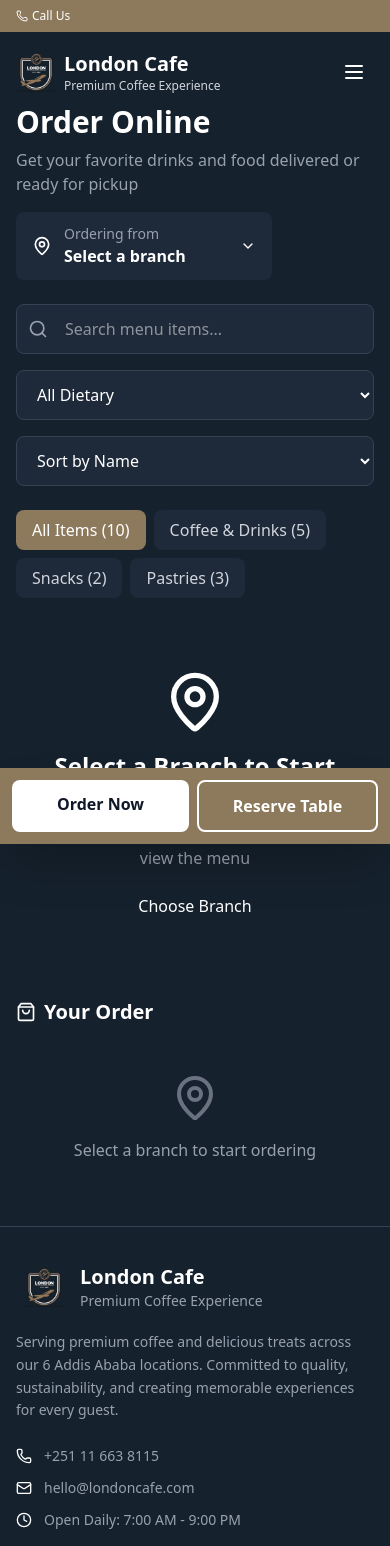
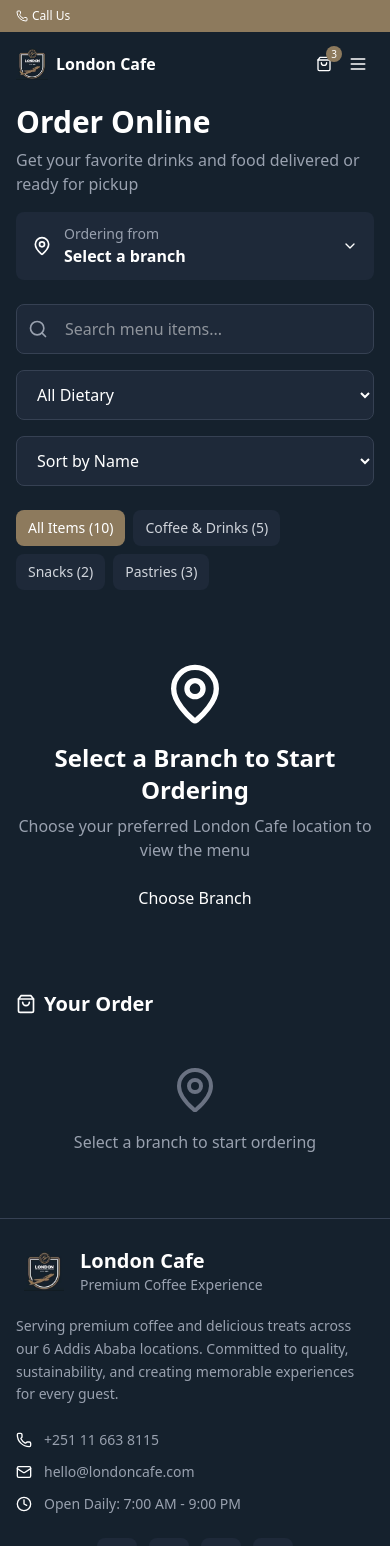
Before and after one commit to Ethiopia-Tech-Group/london-cafe, a Next.js app: page /ordering in a window 390 px wide. Shown: the top 1546 px of the page. Built offline with nearby package versions, Linux system fonts and the light colour scheme.

Commit message:
fix: header

```diff
--- a/app/ordering/ClientOrdering.tsx
+++ b/app/ordering/ClientOrdering.tsx
@@ -433,24 +433,24 @@ export default function ClientOrdering() {
             </div>
 
             {/* Branch Selector */}
-            <div className="relative">
+            <div className="relative w-full lg:w-auto">
               <button
                 onClick={() => setIsBranchSelectorOpen(!isBranchSelectorOpen)}
-                className="bg-gray-800 hover:bg-gray-700 text-white px-4 py-3 rounded-lg flex items-center space-x-3 transition-colors min-w-64"
+                className="w-full bg-gray-800 hover:bg-gray-700 text-white px-4 py-3 rounded-lg flex items-center space-x-3 transition-colors lg:min-w-64"
               >
-                <MapPin className="h-5 w-5 text-primary" />
-                <div className="text-left flex-1">
+                <MapPin className="h-5 w-5 text-primary flex-shrink-0" />
+                <div className="text-left flex-1 min-w-0">
                   <div className="text-sm text-gray-400">Ordering from</div>
-                  <div className="font-semibold">
+                  <div className="font-semibold truncate">
                     {selectedBranch ? selectedBranch.name : 'Select a branch'}
                   </div>
                 </div>
-                <ChevronDown className={`h-4 w-4 transition-transform ${isBranchSelectorOpen ? 'rotate-180' : ''}`} />
+                <ChevronDown className={`h-4 w-4 transition-transform flex-shrink-0 ${isBranchSelectorOpen ? 'rotate-180' : ''}`} />
               </button>
 
               {/* Branch Dropdown */}
               {isBranchSelectorOpen && (
-                <div className="absolute top-full right-0 mt-2 w-80 bg-secondary border border-gray-700 rounded-lg shadow-2xl z-50">
+                <div className="absolute top-full left-0 right-0 lg:right-0 lg:left-auto mt-2 w-full lg:w-96 bg-secondary border border-gray-700 rounded-lg shadow-2xl z-50">
                   <div className="p-4">
                     <div className="flex justify-between items-center mb-4">
                       <h3 className="text-white font-semibold">Select Branch</h3>
@@ -462,7 +462,7 @@ export default function ClientOrdering() {
                       </button>
                     </div>
 
-                    <div className="space-y-2 max-h-60 overflow-y-auto">
+                    <div className="space-y-2 max-h-96 overflow-y-auto">
                       {branches.map(branch => (
                         <div
                           key={branch.id}
@@ -480,18 +480,18 @@ export default function ClientOrdering() {
                           }}
                         >
                           <div className="flex justify-between items-start mb-2">
-                            <h4 className="text-white font-semibold">{branch.name}</h4>
+                            <h4 className="text-white font-semibold text-sm">{branch.name}</h4>
                             {branch.popular && (
-                              <span className="bg-primary text-white text-xs px-2 py-1 rounded">Popular</span>
+                              <span className="bg-primary text-white text-xs px-2 py-1 rounded flex-shrink-0">Popular</span>
                             )}
                           </div>
-                          <div className="text-gray-400 text-sm space-y-1">
+                          <div className="text-gray-400 text-xs sm:text-sm space-y-1">
                             <div className="flex items-center space-x-2">
-                              <MapPin className="h-3 w-3" />
-                              <span>{branch.address}</span>
+                              <MapPin className="h-3 w-3 flex-shrink-0" />
+                              <span className="truncate">{branch.address}</span>
                             </div>
                             <div className="flex items-center space-x-2">
-                              <Clock className="h-3 w-3" />
+                              <Clock className="h-3 w-3 flex-shrink-0" />
                               <span>{branch.hours}</span>
                             </div>
                             <div className="flex items-center justify-between">
@@ -514,32 +514,34 @@ export default function ClientOrdering() {
           {/* Order Type Selector */}
           {selectedBranch && (
             <div className="mt-6 pt-6 border-t border-gray-700">
-              <div className="flex space-x-4">
+              <div className="flex flex-col sm:flex-row space-y-3 sm:space-y-0 sm:space-x-4">
                 <button
                   onClick={() => setOrderType('pickup')}
-                  className={`flex gap-4 flex-1 justify-center py-3 px-4 rounded-lg font-semibold transition-colors ${
+                  className={`flex gap-2 sm:gap-4 flex-1 justify-center py-3 px-3 sm:px-4 rounded-lg font-semibold transition-colors text-sm sm:text-base ${
                     orderType === 'pickup'
                       ? 'bg-primary text-white'
                       : 'bg-gray-800 text-gray-300 hover:bg-gray-700'
                   }`}
                 >
-                 <PersonStanding /> Pickup from {selectedBranch.name}
+                 <PersonStanding className="h-5 w-5 flex-shrink-0" />
+                 <span className="truncate">Pickup from {selectedBranch.name}</span>
                 </button>
                 <button
                   onClick={() => setOrderType('delivery')}
-                  className={`flex-1 flex justify-center gap-4 py-3 px-4 rounded-lg font-semibold transition-colors ${
+                  className={`flex-1 flex justify-center gap-2 sm:gap-4 py-3 px-3 sm:px-4 rounded-lg font-semibold transition-colors text-sm sm:text-base ${
                     orderType === 'delivery'
                       ? 'bg-primary text-white'
                       : 'bg-gray-800 text-gray-300 hover:bg-gray-700'
                   }`}
                 >
-                  <Car /> Delivery to My Location
+                  <Car className="h-5 w-5 flex-shrink-0" />
+                  <span className="truncate">Delivery to My Location</span>
                 </button>
               </div>
 
               {orderType === 'delivery' && (
                 <div className="mt-4 p-4 bg-yellow-500 bg-opacity-20 border border-yellow-500 border-opacity-30 rounded-lg">
-                  <p className="text-white   text-sm">
+                  <p className="text-white text-sm">
                     💡 Delivery available within 5km radius. Delivery fee: Birr25
                   </p>
                 </div>
@@ -553,9 +555,9 @@ export default function ClientOrdering() {
           <div className="lg:col-span-3">
             {/* Filters */}
             <div className="card mb-6">
-              <div className="grid grid-cols-1 lg:grid-cols-4 gap-4">
+              <div className="grid grid-cols-1 sm:grid-cols-2 lg:grid-cols-4 gap-4">
                 {/* Search */}
-                <div className="lg:col-span-2">
+                <div className="sm:col-span-2">
                   <div className="relative">
                     <Search className="absolute left-3 top-1/2 transform -translate-y-1/2 text-gray-400 h-5 w-5" />
                     <input
@@ -604,7 +606,7 @@ export default function ClientOrdering() {
                   <button
                     key={category.id}
                     onClick={() => setSelectedCategory(category.id)}
-                    className={`px-4 py-2 rounded-lg transition-all ${
+                    className={`px-3 sm:px-4 py-2 rounded-lg transition-all text-sm sm:text-base ${
                       selectedCategory === category.id
                         ? 'bg-primary text-white'
                         : 'bg-gray-800 text-gray-300 hover:bg-gray-700'
--- a/components/layout/StickyFooter.tsx
+++ b/components/layout/StickyFooter.tsx
@@ -52,7 +52,7 @@ export default function StickyFooter() {
   return (
     <footer className="bg-secondary border-t border-gray-700">
       {/* Main Footer Content */}
-      <div className="max-w-7xl mx-auto px-4 sm:px-6 lg:px-8 py-8 sm:py-12">
+      <div className="max-w-7xl mx-auto px-4 sm:px-6 lg:px-8 py-6 sm:py-8 lg:py-12">
         <div className="grid grid-cols-1 md:grid-cols-2 lg:grid-cols-3 gap-6 lg:gap-12">
           {/* Brand Column */}
           <div className="lg:col-span-1">
@@ -88,8 +88,8 @@ export default function StickyFooter() {
             </div>
           </div>
 
-          {/* Quick Links */}
-          <div>
+          {/* Quick Links - Hidden on Mobile */}
+          <div className="hidden md:block">
             <h3 className="text-white font-semibold text-lg mb-4">Quick Links</h3>
             <ul className="space-y-3">
               {quickLinks.map((link) => (
@@ -135,8 +135,8 @@ export default function StickyFooter() {
             </div>
           </div>  */}
 
-          {/* Newsletter & Social */}
-          <div>
+          {/* Newsletter & Social - Hidden on Mobile */}
+          <div className="hidden md:block">
             <h3 className="text-white font-semibold text-lg mb-4">Stay Connected</h3>
 
             {/* Newsletter Signup */}
@@ -186,10 +186,26 @@ export default function StickyFooter() {
               </div>
             </div> */}
           </div>
+
+          {/* Social Links - Mobile Only */}
+          <div className="md:hidden">
+            <div className="flex justify-center space-x-3">
+              {socialLinks.map((social) => (
+                <a
+                  key={social.name}
+                  href={social.href}
+                  className="w-10 h-10 bg-gray-800 hover:bg-primary rounded-lg flex items-center justify-center transition-colors group"
+                  aria-label={social.name}
+                >
+                  <social.icon className="h-5 w-5 text-gray-400 group-hover:text-white" />
+                </a>
+              ))}
+            </div>
+          </div>
         </div>
 
-        {/* Branches Grid */}
-        <div className="mt-12 pt-8 border-t border-gray-700">
+        {/* Branches Grid - Hidden on Mobile */}
+        <div className="hidden lg:block mt-12 pt-8 border-t border-gray-700">
           <h3 className="text-white font-semibold text-lg mb-4 text-center">Our London Locations</h3>
           <div className="grid grid-cols-2 sm:grid-cols-3 lg:grid-cols-6 gap-3 sm:gap-4">
             {branches.map((branch) => (
@@ -231,24 +247,6 @@ export default function StickyFooter() {
           </div>
         </div>
       </div>
-
-      {/* Sticky Order Bar for Mobile */}
-      <div className="lg:hidden fixed bottom-0 left-0 right-0 bg-primary text-white p-3 sm:p-4 shadow-2xl z-50">
-        <div className="flex space-x-2 sm:space-x-3">
-          <Link
-            href="/ordering"
-            className="flex-1 bg-white text-gray-900 font-semibold py-3 px-4 rounded-lg text-center transition-colors hover:bg-gray-100"
-          >
-            Order Now
-          </Link>
-          <Link
-            href="/reservations"
-            className="flex-1 bg-transparent border-2 border-white text-white font-semibold py-3 px-4 rounded-lg text-center transition-colors hover:bg-white hover:bg-opacity-10"
-          >
-            Reserve Table
-          </Link>
-        </div>
-      </div>
     </footer>
   )
 }
--- a/components/layout/StickyHeader.tsx
+++ b/components/layout/StickyHeader.tsx
@@ -81,21 +81,21 @@ export default function StickyHeader() {
           : 'bg-transparent top-10'
       }`}>
         <div className="max-w-7xl mx-auto px-4 sm:px-6 lg:px-8">
-          <div className="flex justify-between items-center h-16">
+          <div className="flex justify-between items-center h-12 sm:h-14 lg:h-16">
             {/* Logo */}
             <Link href="/" className="flex items-center space-x-2 group">
               <div >
                 {/* <Coffee className="h-6 w-6 text-white" /> */}
-                <img src='/logo.png' className='w-10' />
+                <img src='/logo.png' className='w-8 sm:w-10' />
               </div>
               <div>
-                <span className={`text-xl font-bold transition-colors duration-300 ${
+                <span className={`text-base sm:text-xl font-bold transition-colors duration-300 ${
                   isScrolled ? 'text-white' : 'text-white'
                 }`}>
                   London Cafe
                 </span>
                 {!isScrolled && (
-                  <p className="text-xs text-gray-300">Premium Coffee Experience</p>
+                  <p className="hidden sm:block text-xs text-gray-300">Premium Coffee Experience</p>
                 )}
               </div>
             </Link>
@@ -121,44 +121,44 @@ export default function StickyHeader() {
             </nav>
 
             {/* Right Side Actions */}
-            <div className="flex items-center space-x-2 sm:space-x-4">
+            <div className="flex items-center space-x-1 sm:space-x-2">
               {/* Shopping Cart */}
               <Link
                 href="/cart"
-                className={`relative p-2 rounded-lg transition-all duration-200 hidden sm:flex ${
+                className={`relative p-1.5 sm:p-2 rounded-lg transition-all duration-200 ${
                   isScrolled
                     ? 'text-gray-300 hover:text-white hover:bg-gray-800'
                     : 'text-white hover:bg-white hover:bg-opacity-10'
                 }`}
               >
-                <ShoppingBag className="h-5 w-5" />
-                <span className="absolute -top-1 -right-1 bg-primary text-white text-xs rounded-full w-5 h-5 flex items-center justify-center">
+                <ShoppingBag className="h-4 w-4 sm:h-5 sm:w-5" />
+                <span className="absolute -top-1 -right-1 bg-primary text-white text-[10px] sm:text-xs rounded-full w-4 h-4 sm:w-5 sm:h-5 flex items-center justify-center">
                   3
                 </span>
               </Link>
 
               {/* Order Now Button */}
-              <Link
+              {/* <Link
                 href="/ordering"
-                className={`px-3 sm:px-4 py-2 rounded-lg font-semibold text-xs sm:text-sm transition-all duration-200 hidden sm:inline-block ${
+                className={`px-2 sm:px-3 lg:px-4 py-1.5 sm:py-2 rounded-lg font-semibold text-[11px] sm:text-xs lg:text-sm transition-all duration-200 ${
                   isScrolled
                     ? 'bg-primary hover:bg-accent text-white'
                     : 'bg-white text-gray-900 hover:bg-gray-100'
                 }`}
               >
                 Order Now
-              </Link>
+              </Link> */}
 
               {/* Mobile menu button */}
               <button
                 onClick={() => setIsOpen(!isOpen)}
-                className={`lg:hidden p-2 rounded-lg transition-all duration-200 ${
+                className={`lg:hidden p-1.5 sm:p-2 rounded-lg transition-all duration-200 ${
                   isScrolled
                     ? 'text-gray-300 hover:text-white hover:bg-gray-800'
                     : 'text-white hover:bg-white hover:bg-opacity-10'
                 }`}
               >
-                {isOpen ? <X className="h-6 w-6" /> : <Menu className="h-6 w-6" />}
+                {isOpen ? <X className="h-5 w-5 sm:h-6 sm:w-6" /> : <Menu className="h-5 w-5 sm:h-6 sm:w-6" />}
               </button>
             </div>
           </div>
@@ -167,15 +167,15 @@ export default function StickyHeader() {
         {/* Mobile Navigation */}
         {isOpen && (
           <div className="lg:hidden bg-gray-800 border-t border-gray-800 shadow-2xl">
-            <div className="px-4 py-6 space-y-2">
+            <div className="px-4 py-4 ">
               {navigation.map((item) => (
                 <Link
                   key={item.name}
                   href={item.href}
                   onClick={() => setIsOpen(false)}
-                  className={`block px-4 py-3 rounded-lg text-base font-medium transition-all duration-200 ${
+                  className={`block px-4 py-2 rounded-lg text-base font-medium transition-all duration-200 ${
                     isActive(item.href)
-                      ? 'text-primary bg-primary bg-opacity-20 border-l-4 border-primary'
+                      ? 'text-primary  bg-primary bg-opacity-20 border-l-4 border-primary'
                       : 'text-gray-300 hover:text-white hover:bg-gray-800'
                   }`}
                 >
```
Also changed, not shown: app/reservations/page.tsx (+41 -2 lines).
